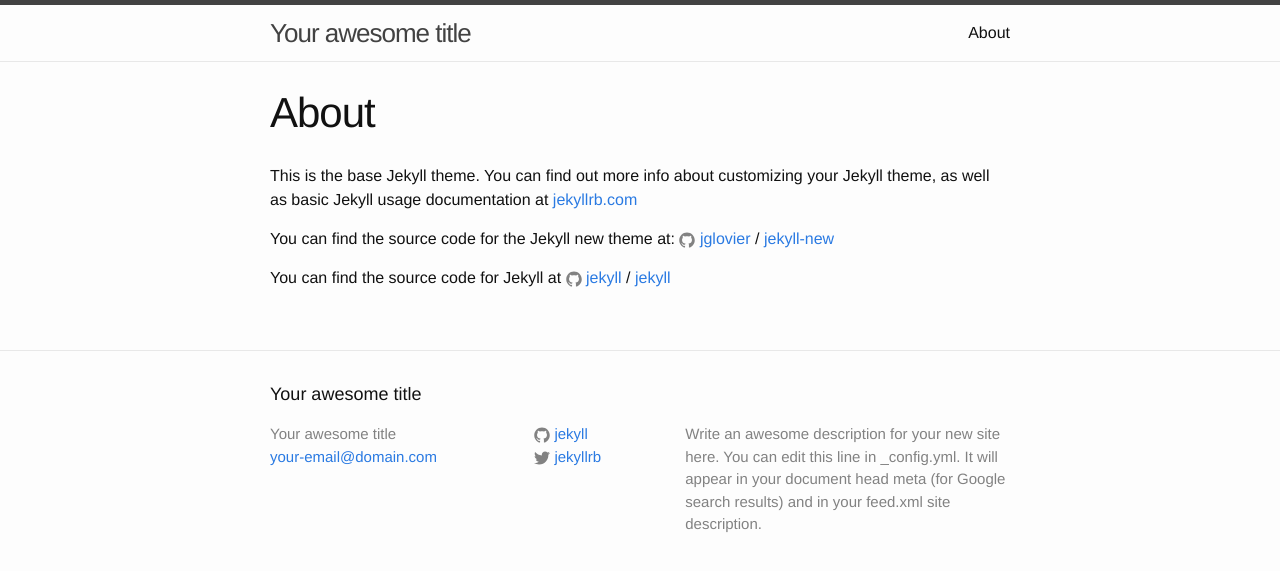
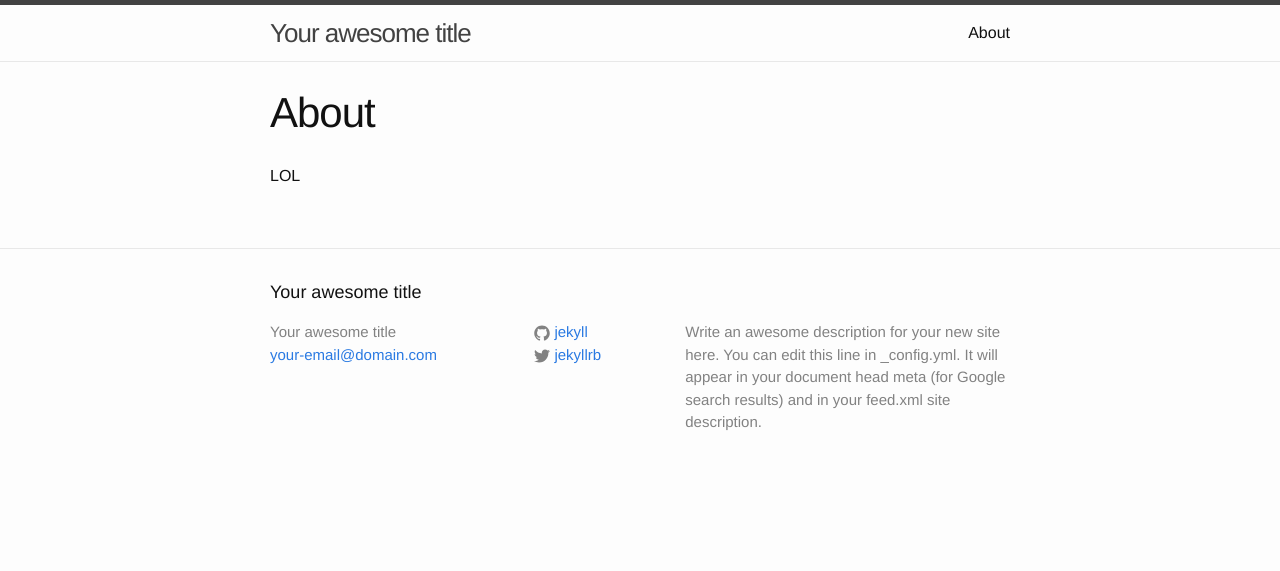
Before and after one commit to jeffreyxchan/jeffreyxchan.github.io, a Jekyll site: the page built from blog/about.md, in a window 1280 px wide. Shown: the top 571 px of the page. Built offline with Jekyll 4.4.1, drawn with Linux system fonts in a browser that asks for light colours.

Commit message:
trying to fix bug

```diff
--- a/blog/about.md
+++ b/blog/about.md
@@ -4,12 +4,4 @@
 permalink: /about/
 ---
 
-This is the base Jekyll theme. You can find out more info about customizing your Jekyll theme, as well as basic Jekyll usage documentation at [jekyllrb.com](http://jekyllrb.com/)
-
-You can find the source code for the Jekyll new theme at:
-{% include icon-github.html username="jglovier" %} /
-[jekyll-new](https://github.com/jglovier/jekyll-new)
-
-You can find the source code for Jekyll at
-{% include icon-github.html username="jekyll" %} /
-[jekyll](https://github.com/jekyll/jekyll)
+LOL
```
